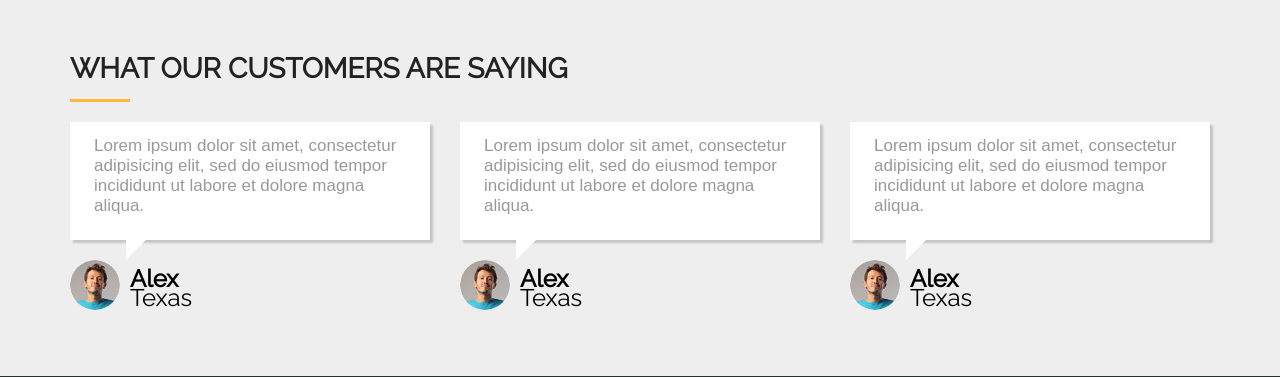
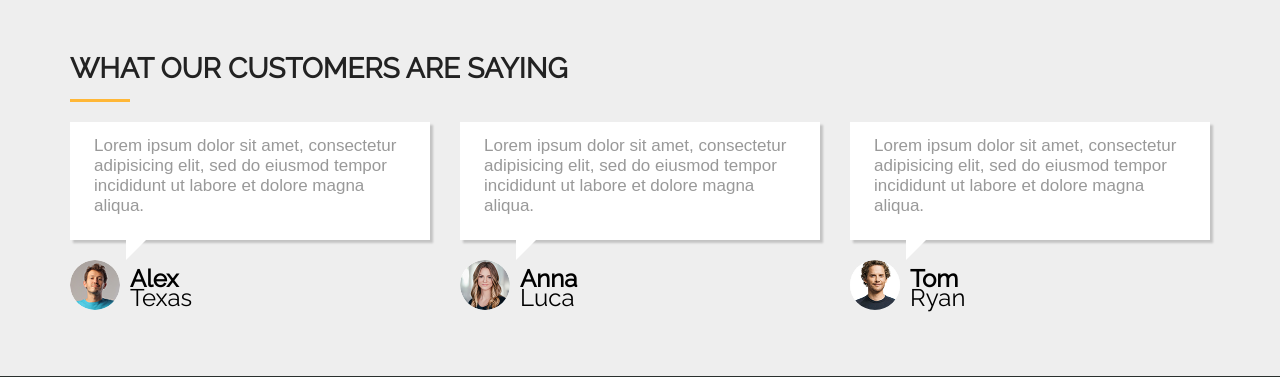
Before and after one commit to gabrielaparra/js-woof, a Node server app: page / in a window 1280 px wide. Shown: the part 1757-2134 px from the top of the page. Run offline with Node 20, Linux system fonts and the light colour scheme; some libraries are stand-ins or nearby versions.

Commit message:
added customers testimonial images

```diff
--- a/models/pet-model.js
+++ b/models/pet-model.js
@@ -6,7 +6,7 @@ const petSchema = new Schema(
     petsName: { type: String, required: true },
     petsBreed: { type: String, required: true },
     petsAge: { type: Number, required: true },
-    imagerUrl: { type: String, default: '/images/dog-icon.png' },
+    imageUrl: { type: String, default: '/images/dog-icon.png' },
     //the ID of the user who owns the pet
     petOwner: { type: Schema.Types.ObjectId }
   },
--- a/routes/booking-routes.js
+++ b/routes/booking-routes.js
@@ -152,7 +152,7 @@ router.post('/new-pet',
     petsName: req.body.petsName,
     petsBreed: req.body.petsBreed,
     petsAge: req.body.petsAge,
-    imagerUrl: '/uploads/' + req.file.filename,
+    imageUrl: '/uploads/' + req.file.filename,
     petOwner: req.user._id
   });
 
--- a/views/index.ejs
+++ b/views/index.ejs
@@ -140,7 +140,7 @@
 				</div>
 				<div class="col-md-3 col-sm-3 col-xs-6">
 			      <div class="thumbnail">
-			      	<img src="/images/specialist1.jpeg" alt="..." class="team-img">
+			      	<img src="/images/specialist1.jpeg" class="team-img">
 			        <div class="caption">
 			          <h3>Jessica Mason</h3>
 			          <p>Groomer</p>
@@ -154,7 +154,7 @@
 			    </div>
 			    <div class="col-md-3 col-sm-3 col-xs-6">
 			      <div class="thumbnail">
-			      	<img src="/images/specialist2.jpeg" alt="..." class="team-img">
+			      	<img src="/images/specialist2.jpeg" class="team-img">
 			        <div class="caption">
 			          <h3>Matthew Hall</h3>
 			          <p>Groomer</p>
@@ -168,7 +168,7 @@
 			    </div>
 			    <div class="col-md-3 col-sm-3 col-xs-6">
 			      <div class="thumbnail">
-			      	<img src="/images/specialist3.jpeg" alt="..." class="team-img">
+			      	<img src="/images/specialist3.jpeg" class="team-img">
 			        <div class="caption">
 			          <h3>Brandon Gonzalez</h3>
 			          <p>Groomer</p>
@@ -182,7 +182,7 @@
 			    </div>
 			    <div class="col-md-3 col-sm-3 col-xs-6">
 			      <div class="thumbnail">
-			      	<img src="/images/specialist4.jpeg" alt="..." class="team-img">
+			      	<img src="/images/specialist4.jpeg" class="team-img">
 			        <div class="caption">
 			          <h3>Jason Larson</h3>
 			          <p>Photographer</p>
@@ -214,7 +214,7 @@
 					</div>
 					<div class="testi-info">
 						<!-- User Image -->
-						<a href="#"><img src="/images/thumb.png" alt="" class="img-responsive"></a>
+						<a href="#"><img src="/images/customer1.png" class="img-responsive"></a>
 						<!-- User Name -->
 						<h3>Alex<span>Texas</span></h3>
 					</div>
@@ -226,9 +226,9 @@
 					</div>
 					<div class="testi-info">
 						<!-- User Image -->
-						<a href="#"><img src="/images/thumb.png" alt="" class="img-responsive"></a>
+						<a href="#"><img src="/images/customer2.jpg" class="img-responsive"></a>
 						<!-- User Name -->
-						<h3>Alex<span>Texas</span></h3>
+						<h3>Anna<span>Luca</span></h3>
 					</div>
 				</div>
 					<div class="col-md-4 col-sm-4">
@@ -238,9 +238,9 @@
 					</div>
 					<div class="testi-info">
 						<!-- User Image -->
-						<a href="#"><img src="/images/thumb.png" alt="" class="img-responsive"></a>
+						<a href="#"><img src="/images/customer3.jpg" alt="" class="img-responsive"></a>
 						<!-- User Name -->
-						<h3>Alex<span>Texas</span></h3>
+						<h3>Tom<span>Ryan</span></h3>
 					</div>
 				</div>
 			</div>
```
Also changed, not shown: public/images/customer1.png (renamed from public/images/thumb.png), public/images/customer2.jpg (added), public/images/customer3.jpg (added).
